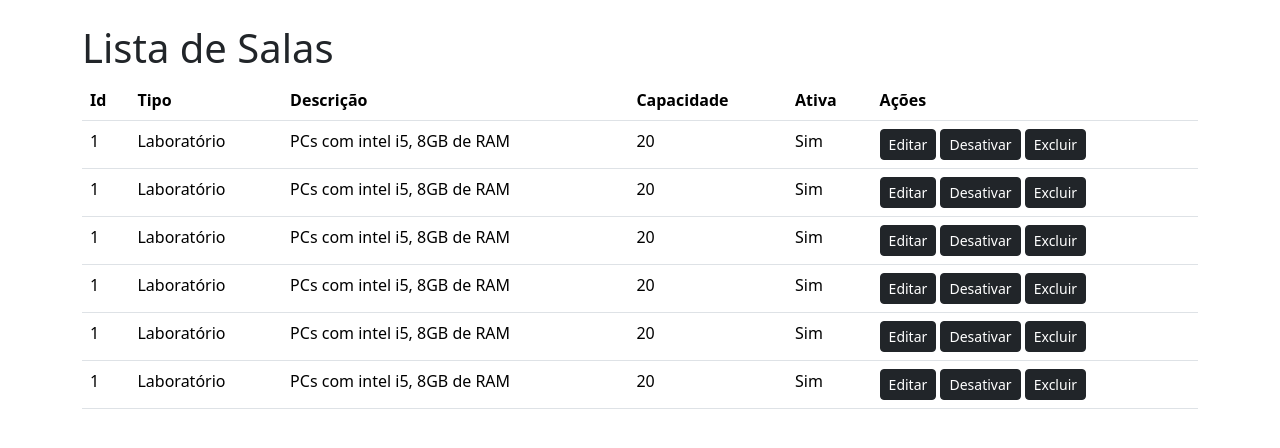
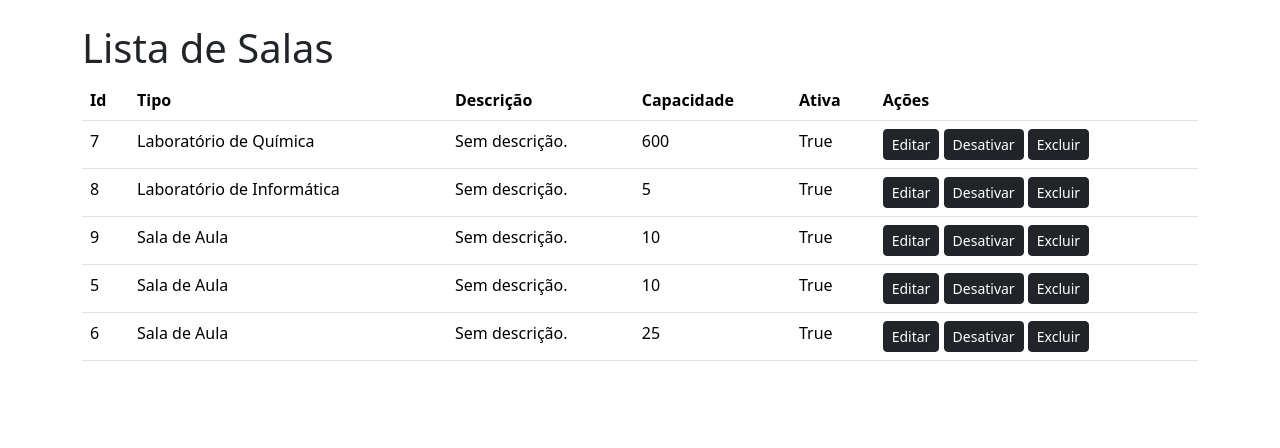
Before and after one commit to SarahSLG/trabalho-lp3-2.o, a Flask app: page /listar_salas in a window 1280 px wide. Shown: the part 57-505 px from the top of the page. Run offline with Flask 3, Linux system fonts and the light colour scheme.

Commit message:
Add files via upload

```diff
--- /dev/null
+++ b/reserva-app/Dados/salas.csv
@@ -0,0 +1,5 @@
+7,Laboratório de Química,Sem descrição.,600,True
+8,Laboratório de Informática,Sem descrição.,5,True
+9,Sala de Aula,Sem descrição.,10,True
+5,Sala de Aula,Sem descrição.,10,True
+6,Sala de Aula,Sem descrição.,25,True
--- /dev/null
+++ b/reserva-app/Dados/usuarios.csv
@@ -0,0 +1,4 @@
+sarah,sarahsabongi@gmail.com,fdfgndofjgn,3,False
+alison,alison@gmail.com,jv,zbdvjf,lb,3,False
+Débora,debora.sabongi0809@gmail.com,789456,3,False
+Débora,debora.sabongi0809@gmail.com,,3,False
--- a/reserva-app/reserva_app/app.py
+++ b/reserva-app/reserva_app/app.py
@@ -1,35 +1,70 @@
 from flask import Flask, render_template, request, redirect, url_for
+import csv
+from reserva_app import funcoes
 
 # REQUEST - importar solicitações com o modelo de renderização
+
 app = Flask("reservas")
 
 @app.route("/")
 def login():
     return render_template('login.html')
 
-# PRIMEIRO FORMULÁRIO QUE ESTAMOS MODIFICANDO!
-@app.route("/cadastro", methods = ["POST", "GET"])
+
+# responsável por renderizar a página cadastro pro usuário - método get
+@app.route("/cadastro")
+def cadastro():
+    return render_template('cadastro.html')
+
+
+# Responsável por processar os dados do formulário da página de cadastro
+@app.route("/cadastro", methods = ['POST'])
 def cadastrar_pessoa():
-    if request.method == "POST":
-        nome = request.form["nome"] # O objeto request é do próprio Flask.
-        email = request.form["email"] # [chave do dicionário]
-        senha = request.form["password"]
-        return redirect(url_for("login.html")) # ????
-    else:
-        return render_template('cadastro.html')
-
+    cod = funcoes.cadastro_arquivo()
+    nome = request.form['nome'] # O objeto request é do próprio Flask.
+    email = request.form['email'] # [chave do dicionário]
+    senha = request.form['password']
+    codigo = (len(cod))+2
+    admin = False
+    funcoes.salvar_cadastro(nome, email, senha, codigo, admin)
+    return render_template('login.html')
 
 @app.route("/cadastrar_sala")
 def cadastrar_sala():
     return render_template('cadastrar-sala.html')
 
-@app.route("/reservar-sala")
+@app.route("/cadastrar_sala", methods = ['POST'])
+def formulario_sala():
+    cod = funcoes.salas_arquivo()
+    tipo = request.form['tipo']
+    capacidade = request.form['capacidade'] # [chave do dicionário]
+    descricao = request.form['descricao']# O objeto request é do próprio Flask.
+    codigo = (len(cod))+2
+    ativo = True
+    funcoes.cadastrar_salas(codigo, tipo, descricao, capacidade, ativo)
+    return render_template('listar-salas.html', salas = funcoes.salas_arquivo())
+
+
+@app.route("/reservar_sala")
+def reservarsala():
+    return render_template('reservar-sala.html', salas = funcoes.salas_arquivo())
+
+
+@app.route("/reservar_sala", methods = ['POST'])
 def reservar_sala():
-    return render_template('reservar-sala.html')
+    cod = funcoes.reservas_arquivo()
+    codigo = len(cod)+1
+    sala = request.form['sala']
+    d_inicio = request.form['inicio']
+    d_fim = request.form['fim']
+    admin = False
+    ativo = True
+    funcoes.cadastrar_reserva(codigo, sala, d_inicio, d_fim, admin, ativo)
+    return render_template('reserva/detalhe-reserva.html')
 
 @app.route("/listar_salas")
 def listar_sala():
-    return render_template('listar-salas.html')
+    return render_template('listar-salas.html', salas = funcoes.salas_arquivo())
 
 @app.route("/reservas")
 def reservas():
@@ -38,14 +73,3 @@ def reservas():
 @app.route("/detalhe_reserva")
 def detalhe_reserva():
     return render_template('reserva/detalhe-reserva.html')
-
-
-
-""""def get_questoes(disciplina):
-    todas_questoes = []
-    with open(disciplina) as Gabriel_file:
-        questoes = csv.reader(Gabriel_file, delimiter='|')
-        for questao in questoes:
-            todas_questoes.append(questao)
-    return todas_questoes
-Quem s„o os participantes da BRIC'S? |Brasil, R˙ssia, It·lia, China e Coreia do Sul| 1"""
--- a/reserva-app/templates/base.html
+++ b/reserva-app/templates/base.html
@@ -18,11 +18,11 @@
             <div class="collapse navbar-collapse" id="navbarNavDropdown">
                 <ul class="navbar-nav ms-auto">
                     <li class="nav-item">
-                        <a class="nav-link" aria-current="page" href="/templates/reservas.html">Reservas</a>
+                        <a class="nav-link" aria-current="page" href="/reservas">Reservas</a>
                         <!-- <a class="nav-link active" aria-current="page" href="/templates/reservas.html">Minhas Reservas</a> -->
                     </li>
                     <li class="nav-item">
-                        <a class="nav-link" href="/templates/reservar-sala.html">Reservar Sala</a>
+                        <a class="nav-link" href="/reservar_sala">Reservar Sala</a>
                     </li>
 
                     <li class="nav-item dropdown">
@@ -31,12 +31,12 @@
                             Gerenciar Salas
                         </a>
                         <ul class="dropdown-menu">
-                            <li><a class="dropdown-item" href="/templates/listar-salas.html">Listar Salas</a></li>
-                            <li><a class="dropdown-item" href="/templates/cadastrar-sala.html">Cadastrar Sala</a></li>
+                            <li><a class="dropdown-item" href="/listar_salas">Listar Salas</a></li>
+                            <li><a class="dropdown-item" href="/cadastrar_sala">Cadastrar Sala</a></li>
                         </ul>
                     </li>
                     <li class="nav-item">
-                        <a class="nav-link" href="/templates/login.html">Logout</a>
+                        <a class="nav-link" href="/">Logout</a>
                     </li>
                 </ul>
             </div>
--- a/reserva-app/templates/cadastro.html
+++ b/reserva-app/templates/cadastro.html
@@ -10,8 +10,7 @@
   <div class="card position-absolute top-50 start-50 translate-middle w-75">
     <div class="card-body">
       <h5 class="card-title">Cadastro</h5>
-
-      <form class="card-text" action="/templates/login.html" method="POST"> <!--action indica a ação que o formulário irá fazer ao envia-lo, ou seja, para onde irá ser redirecionado quando o formulário for enviado-->>
+      <form class="card-text" action="/cadastro" method="post">
         <div class="mb-3">
           <label for="nome" class="form-label">Nome</label>
           <input type="text" class="form-control" name="nome" id="nome">
--- a/reserva-app/templates/listar-salas.html
+++ b/reserva-app/templates/listar-salas.html
@@ -24,92 +24,22 @@
               </tr>
             </thead>
             <tbody>
-              <tr>
-                <td>1</td>
-                <td>Laboratório</td>
-                <td>PCs com intel i5, 8GB de RAM</td>
-                <td>20</td>
-                <td>Sim</td>
-                <td>
-                  <form action="">
-                    <button class="btn btn-sm btn-dark" type="submit" formaction="/templates/cadastrar-sala.html">Editar</button>
-                    <button class="btn btn-sm btn-dark" type="submit" formaction="/templates/reservas.html">Desativar</button>
-                    <button class="btn btn-sm btn-dark" type="submit" formaction="/templates/reservas.html">Excluir</button>
-                  </form>
-                </td>
-              </tr>
-              <tr>
-                <td>1</td>
-                <td>Laboratório</td>
-                <td>PCs com intel i5, 8GB de RAM</td>
-                <td>20</td>
-                <td>Sim</td>
-                <td>
-                  <form action="">
-                    <button class="btn btn-sm btn-dark" type="submit" formaction="/templates/cadastrar-sala.html">Editar</button>
-                    <button class="btn btn-sm btn-dark" type="submit" formaction="/templates/reservas.html">Desativar</button>
-                    <button class="btn btn-sm btn-dark" type="submit" formaction="/templates/reservas.html">Excluir</button>
-                  </form>
-                </td>
-              </tr>
-              <tr>
-                <td>1</td>
-                <td>Laboratório</td>
-                <td>PCs com intel i5, 8GB de RAM</td>
-                <td>20</td>
-                <td>Sim</td>
-                <td>
-                  <form action="">
-                    <button class="btn btn-sm btn-dark" type="submit" formaction="/templates/cadastrar-sala.html">Editar</button>
-                    <button class="btn btn-sm btn-dark" type="submit" formaction="/templates/reservas.html">Desativar</button>
-                    <button class="btn btn-sm btn-dark" type="submit" formaction="/templates/reservas.html">Excluir</button>
-                  </form>
-                </td>
-              </tr>
-              <tr>
-                <td>1</td>
-                <td>Laboratório</td>
-                <td>PCs com intel i5, 8GB de RAM</td>
-                <td>20</td>
-                <td>Sim</td>
-                <td>
-                  <form action="">
-                    <button class="btn btn-sm btn-dark" type="submit" formaction="/templates/cadastrar-sala.html">Editar</button>
-                    <button class="btn btn-sm btn-dark" type="submit" formaction="/templates/reservas.html">Desativar</button>
-                    <button class="btn btn-sm btn-dark" type="submit" formaction="/templates/reservas.html">Excluir</button>
-                  </form>
-                </td>
-              </tr>
-              <tr>
-                <td>1</td>
-                <td>Laboratório</td>
-                <td>PCs com intel i5, 8GB de RAM</td>
-                <td>20</td>
-                <td>Sim</td>
-                <td>
-                  <form action="">
-                    <button class="btn btn-sm btn-dark" type="submit" formaction="/templates/cadastrar-sala.html">Editar</button>
-                    <button class="btn btn-sm btn-dark" type="submit" formaction="/templates/reservas.html">Desativar</button>
-                    <button class="btn btn-sm btn-dark" type="submit" formaction="/templates/reservas.html">Excluir</button>
-                  </form>
-                </td>
-              </tr>
-              <tr>
-                <td>1</td>
-                <td>Laboratório</td>
-                <td>PCs com intel i5, 8GB de RAM</td>
-                <td>20</td>
-                <td>Sim</td>
-                <td>
-                  <form action="">
-                    <button class="btn btn-sm btn-dark" type="submit" formaction="/templates/cadastrar-sala.html">Editar</button>
-                    <button class="btn btn-sm btn-dark" type="submit" formaction="/templates/reservas.html">Desativar</button>
-                    <button class="btn btn-sm btn-dark" type="submit" formaction="/templates/reservas.html">Excluir</button>
-                  </form>
-                </td>
-              </tr>
-
-
+              {% for sala in salas %}
+                <tr>
+                  <td>{{sala.codigo}}</td>
+                  <td>{{sala.tipo}}</td>
+                  <td>{{sala.descricao}}</td>
+                  <td>{{sala.capacidade}}</td>
+                  <td>{{sala.ativo}}</td>
+                  <td>
+                    <form action="" method="post">
+                      <button class="btn btn-sm btn-dark" type="submit" formaction="/editar">Editar</button>
+                      <button class="btn btn-sm btn-dark" type="submit" formaction="/desativar">Desativar</button>
+                      <button class="btn btn-sm btn-dark" type="submit" formaction="/excluir">Excluir</button>
+                    </form>
+                  </td>
+                </tr>
+              {% endfor %}
             </tbody>
           </table>
         </div>
```
Also changed, not shown: reserva-app/Dados/reservas.csv (added, +16 -0 lines), reserva-app/reserva_app/funcoes.py (added, +60 -0 lines), reserva-app/templates/cadastrar-sala.html (+4 -4 lines), reserva-app/templates/reservar-sala.html (+6 -6 lines).
